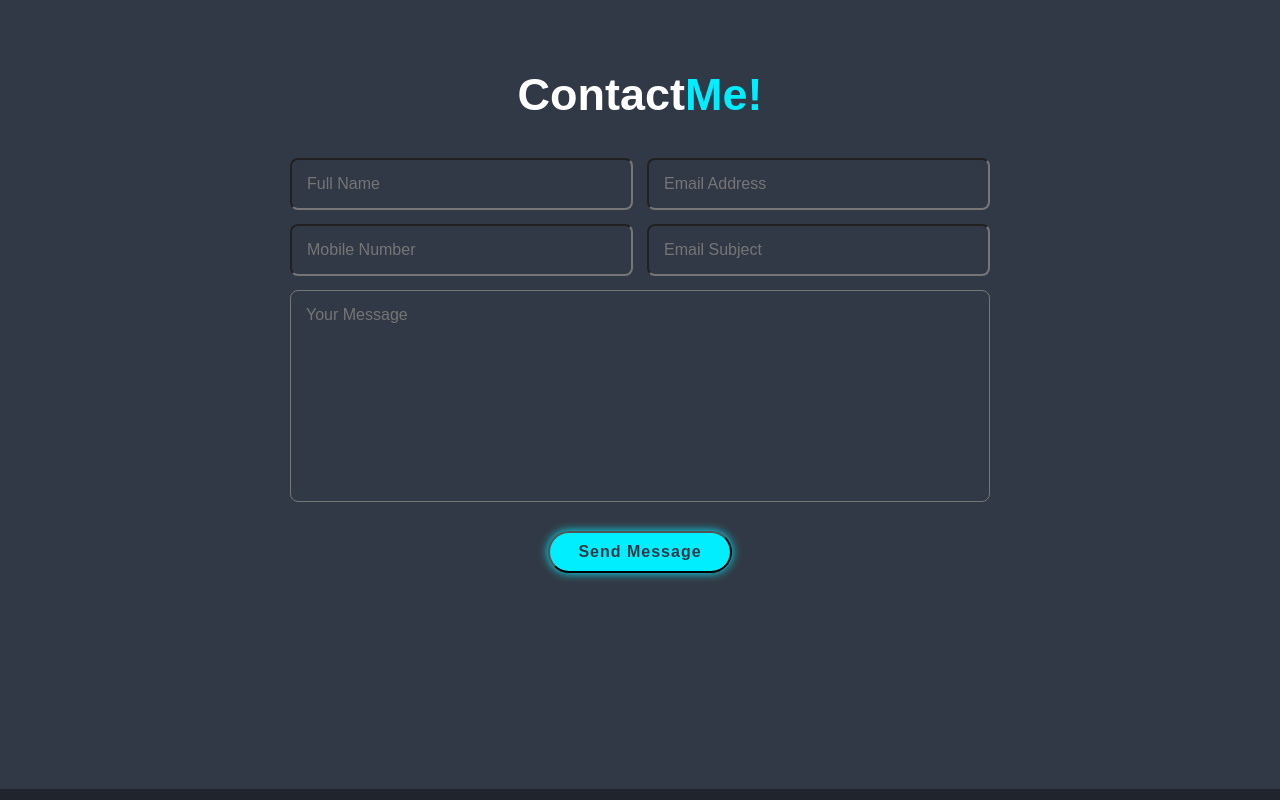
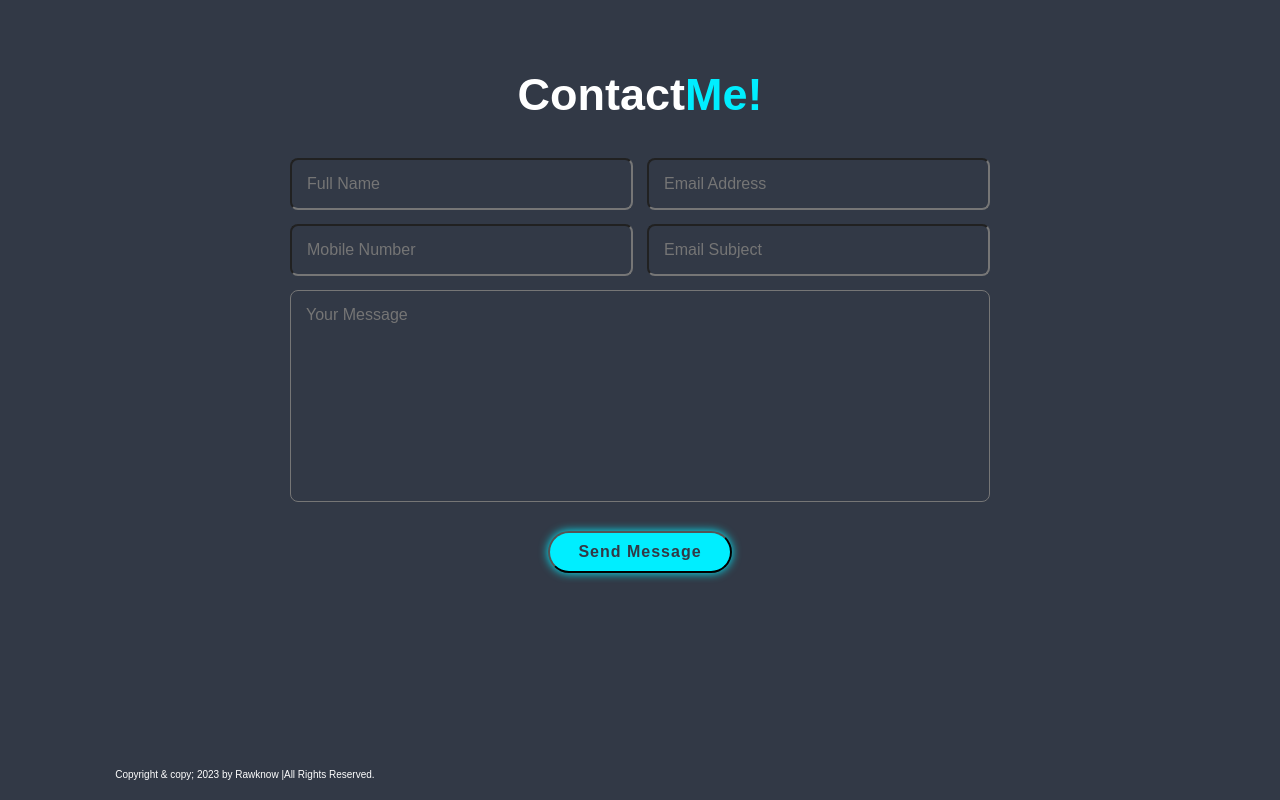
Before and after one commit to Billrawknow/JavaScript, a plain HTML site: page index.html in a window 1280 px wide. Shown: the part 3148-3948 px from the top of the page. Drawn offline with nearby package versions, Linux system fonts and the light colour scheme.

Commit message:
Copyright

```diff
--- a/index.html
+++ b/index.html
@@ -256,6 +256,7 @@ if (userName === 'Admin') {
     </section>
     <footer class="footer">
       <div class="footer-text">
+        <p>Copyright & copy; 2023 by Rawknow |All Rights Reserved.</p>
 
       </div>
     </footer>
```
